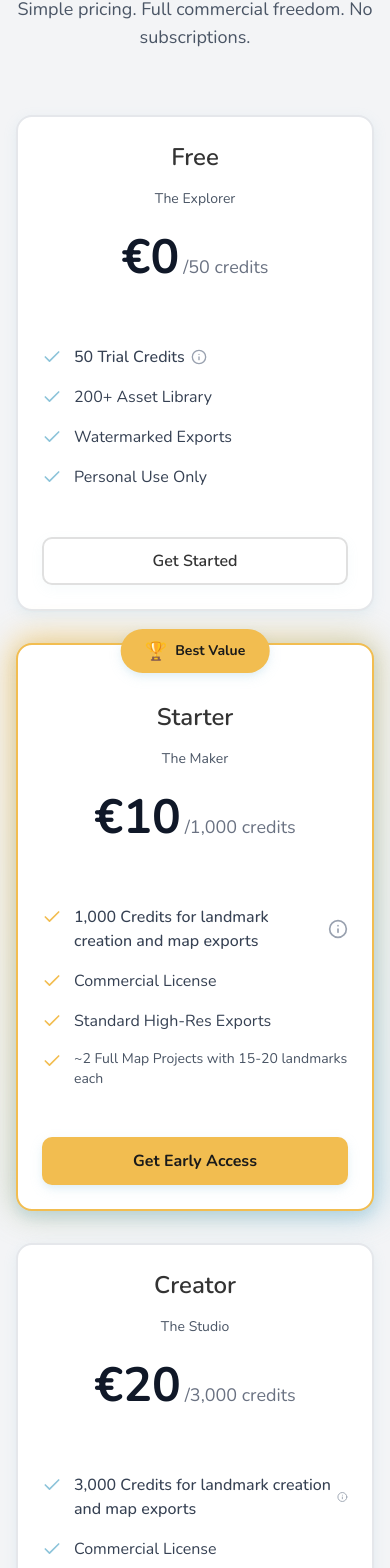
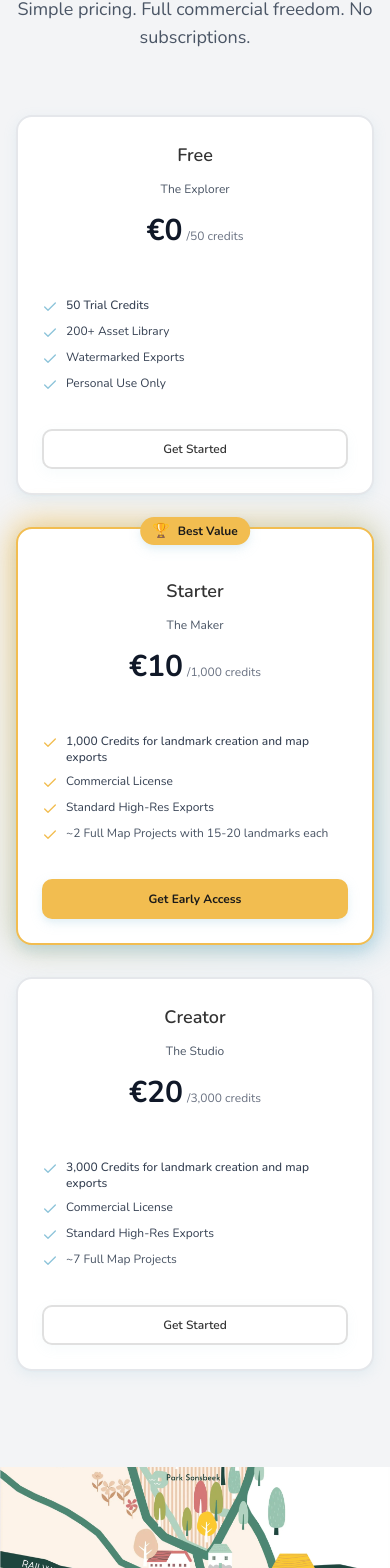
Before and after one commit to wentungwen/papimap-landing-page, a Next.js app: page / in a window 390 px wide. Shown: the part 4611-6179 px from the top of the page. Built offline with nearby package versions, Linux system fonts and the light colour scheme.

Commit message:
feat: Refine pricing card styles and text for better readability; adjust layout for responsiveness

```diff
--- a/app/page.tsx
+++ b/app/page.tsx
@@ -323,60 +323,46 @@ export default function Home() {
               transition={{ duration: 0.6, delay: 0.1 }}
             >
               <Card className="relative h-full flex flex-col border-2 border-gray-200 hover:border-gray-300 transition-all duration-300">
-                <CardHeader className="text-center pb-8">
+                <CardHeader className="text-center pb-4 sm:pb-8">
                   <CardTitle
-                    className="text-2xl mb-2"
+                    className="text-lg sm:text-2xl mb-1 sm:mb-2"
                     style={{ fontFamily: "var(--font-nunito)" }}
                   >
                     Free
                   </CardTitle>
-                  <div className="text-sm text-gray-600 mb-4">The Explorer</div>
+                  <div className="text-xs sm:text-sm text-gray-600 mb-2 sm:mb-4">The Explorer</div>
                   <div className="flex items-baseline justify-center gap-1 mb-2">
-                    <span className="text-5xl font-bold text-gray-900">€0</span>
-                    <span className="text-lg text-gray-500">/50 credits</span>
+                    <span className="text-3xl sm:text-5xl font-bold text-gray-900">€0</span>
+                    <div className="flex items-center gap-1">
+                      <span className="text-xs sm:text-lg text-gray-500">/50 credits</span>
+                    </div>
                   </div>
                 </CardHeader>
                 <CardContent className="flex-grow">
-                  <ul className="space-y-4">
-                    <li className="flex items-start gap-3">
-                      <Check className="h-5 w-5 text-secondary mt-0.5 flex-shrink-0" />
-                      <span className="text-gray-700 font-medium flex items-center gap-1.5">
-                        50 Trial Credits
-                        <TooltipProvider delayDuration={0}>
-                          <Tooltip>
-                            <TooltipTrigger asChild>
-                              <Info className="h-4 w-4 text-gray-400 cursor-help" />
-                            </TooltipTrigger>
-                            <TooltipContent className="bg-gray-900 text-white border-gray-800">
-                              <div className="text-xs space-y-1">
-                                <div>🎨 Create Landmark: 20 Pts</div>
-                                <div>🗺️ Vectorize Base Map: 20 Pts</div>
-                                <div>📥 Final Export: 100 Pts</div>
-                              </div>
-                            </TooltipContent>
-                          </Tooltip>
-                        </TooltipProvider>
-                      </span>
+                  <ul className="space-y-2 sm:space-y-4">
+                    <li className="flex items-start gap-2 sm:gap-3">
+                      <Check className="h-4 sm:h-5 w-4 sm:w-5 text-secondary mt-0.5 flex-shrink-0" />
+                      <span className="text-xs sm:text-sm text-gray-700 font-medium">50 Trial Credits</span>
                     </li>
-                    <li className="flex items-start gap-3">
-                      <Check className="h-5 w-5 text-secondary mt-0.5 flex-shrink-0" />
-                      <span className="text-gray-700">200+ Asset Library</span>
+                    <li className="flex items-start gap-2 sm:gap-3">
+                      <Check className="h-4 sm:h-5 w-4 sm:w-5 text-secondary mt-0.5 flex-shrink-0" />
+                      <span className="text-xs sm:text-sm text-gray-700">200+ Asset Library</span>
                     </li>
-                    <li className="flex items-start gap-3">
-                      <Check className="h-5 w-5 text-secondary mt-0.5 flex-shrink-0" />
-                      <span className="text-gray-700">Watermarked Exports</span>
+                    <li className="flex items-start gap-2 sm:gap-3">
+                      <Check className="h-4 sm:h-5 w-4 sm:w-5 text-secondary mt-0.5 flex-shrink-0" />
+                      <span className="text-xs sm:text-sm text-gray-700">Watermarked Exports</span>
                     </li>
-                    <li className="flex items-start gap-3">
-                      <Check className="h-5 w-5 text-secondary mt-0.5 flex-shrink-0" />
-                      <span className="text-gray-700">Personal Use Only</span>
+                    <li className="flex items-start gap-2 sm:gap-3">
+                      <Check className="h-4 sm:h-5 w-4 sm:w-5 text-secondary mt-0.5 flex-shrink-0" />
+                      <span className="text-xs sm:text-sm text-gray-700">Personal Use Only</span>
                     </li>
                   </ul>
                 </CardContent>
-                <CardFooter className="pt-6">
+                <CardFooter className="pt-3 sm:pt-6">
                   <Button
                     onClick={() => setIsFormOpen(true)}
                     variant="outline"
-                    className="w-full h-12 text-base font-semibold border-2 hover:bg-gray-50"
+                    className="w-full h-10 sm:h-12 text-xs sm:text-base font-semibold border-2 hover:bg-gray-50"
                   >
                     Get Started
                   </Button>
@@ -407,76 +393,62 @@ export default function Home() {
               >
                 {/* Best Value Badge */}
                 <div
-                  className="absolute -top-4 left-1/2 -translate-x-1/2 px-6 py-2 rounded-full text-sm font-bold shadow-lg z-10 flex items-center gap-2"
+                  className="absolute -top-3 left-1/2 -translate-x-1/2 px-3 py-1 sm:px-6 sm:py-2 rounded-full text-xs sm:text-sm font-bold shadow-lg z-10 flex items-center gap-2"
                   style={{
                     backgroundColor: "var(--primary)",
                     color: "#1a1a1a",
                   }}
                 >
-                  <span className="text-lg">🏆</span>
+                  <span className="text-sm sm:text-lg">🏆</span>
                   <span>Best Value</span>
                 </div>
-                <CardHeader className="text-center pb-8 pt-8">
+                <CardHeader className="text-center pb-4 sm:pb-8 pt-6 sm:pt-8">
                   <CardTitle
-                    className="text-2xl mb-2"
+                    className="text-lg sm:text-2xl mb-1 sm:mb-2"
                     style={{ fontFamily: "var(--font-nunito)" }}
                   >
                     Starter
                   </CardTitle>
-                  <div className="text-sm text-gray-600 mb-4">The Maker</div>
+                  <div className="text-xs sm:text-sm text-gray-600 mb-2 sm:mb-4">The Maker</div>
                   <div className="flex items-baseline justify-center gap-1 mb-2">
-                    <span className="text-5xl font-bold text-gray-900">
+                    <span className="text-3xl sm:text-5xl font-bold text-gray-900">
                       €10
                     </span>
-                    <span className="text-lg text-gray-500">
-                      /1,000 credits
-                    </span>
+                    <div className="flex items-center gap-1">
+                      <span className="text-xs sm:text-lg text-gray-500">
+                        /1,000 credits
+                      </span>
+                    </div>
                   </div>
                 </CardHeader>
                 <CardContent className="flex-grow">
-                  <ul className="space-y-4">
-                    <li className="flex items-start gap-3">
-                      <Check className="h-5 w-5 text-primary mt-0.5 flex-shrink-0" />
-                      <span className="text-gray-700 font-medium flex items-center gap-1">
-                        1,000 Credits for landmark creation and map exports
-                        <TooltipProvider delayDuration={0}>
-                          <Tooltip>
-                            <TooltipTrigger asChild>
-                              <Info className="h-5 w-5 text-gray-400 cursor-help flex-shrink-0" />
-                            </TooltipTrigger>
-                            <TooltipContent className="bg-gray-900 text-white border-gray-800">
-                              <div className="text-xs space-y-1">
-                                <div>🎨 Create Landmark: 20 Pts</div>
-                                <div>🗺️ Vectorize Base Map: 20 Pts</div>
-                                <div>📥 Final Export: 100 Pts</div>
-                              </div>
-                            </TooltipContent>
-                          </Tooltip>
-                        </TooltipProvider>
-                      </span>
+                  <ul className="space-y-2 sm:space-y-4">
+                    <li className="flex items-start gap-2 sm:gap-3">
+                      <Check className="h-4 sm:h-5 w-4 sm:w-5 text-primary mt-0.5 flex-shrink-0" />
+                      <span className="text-xs sm:text-sm text-gray-700 font-medium">1,000 Credits for landmark creation and map exports</span>
                     </li>
-                    <li className="flex items-start gap-3">
-                      <Check className="h-5 w-5 text-primary mt-0.5 flex-shrink-0" />
-                      <span className="text-gray-700">Commercial License</span>
+                    <li className="flex items-start gap-2 sm:gap-3">
+                      <Check className="h-4 sm:h-5 w-4 sm:w-5 text-primary mt-0.5 flex-shrink-0" />
+                      <span className="text-xs sm:text-sm text-gray-700">Commercial License</span>
                     </li>
-                    <li className="flex items-start gap-3">
-                      <Check className="h-5 w-5 text-primary mt-0.5 flex-shrink-0" />
-                      <span className="text-gray-700">
+                    <li className="flex items-start gap-2 sm:gap-3">
+                      <Check className="h-4 sm:h-5 w-4 sm:w-5 text-primary mt-0.5 flex-shrink-0" />
+                      <span className="text-xs sm:text-sm text-gray-700">
                         Standard High-Res Exports
                       </span>
                     </li>
-                    <li className="flex items-start gap-3">
-                      <Check className="h-5 w-5 text-primary mt-0.5 flex-shrink-0" />
-                      <span className="text-gray-600 text-sm">
+                    <li className="flex items-start gap-2 sm:gap-3">
+                      <Check className="h-4 sm:h-5 w-4 sm:w-5 text-primary mt-0.5 flex-shrink-0" />
+                      <span className="text-xs sm:text-sm text-gray-600">
                         ~2 Full Map Projects with 15-20 landmarks each
                       </span>
                     </li>
                   </ul>
                 </CardContent>
-                <CardFooter className="pt-6">
+                <CardFooter className="pt-3 sm:pt-6">
                   <Button
                     onClick={() => setIsFormOpen(true)}
-                    className="w-full h-12 text-base font-bold shadow-lg hover:shadow-xl transition-all duration-300"
+                    className="w-full h-10 sm:h-12 text-xs sm:text-base font-bold shadow-lg hover:shadow-xl transition-all duration-300"
                     style={{
                       backgroundColor: "var(--primary)",
                       color: "#1a1a1a",
@@ -496,68 +468,54 @@ export default function Home() {
               transition={{ duration: 0.6, delay: 0.3 }}
             >
               <Card className="relative h-full flex flex-col border-2 border-gray-200 hover:border-gray-300 transition-all duration-300">
-                <CardHeader className="text-center pb-8">
+                <CardHeader className="text-center pb-4 sm:pb-8">
                   <CardTitle
-                    className="text-2xl mb-2"
+                    className="text-lg sm:text-2xl mb-1 sm:mb-2"
                     style={{ fontFamily: "var(--font-nunito)" }}
                   >
                     Creator
                   </CardTitle>
-                  <div className="text-sm text-gray-600 mb-4">The Studio</div>
+                  <div className="text-xs sm:text-sm text-gray-600 mb-2 sm:mb-4">The Studio</div>
                   <div className="flex items-baseline justify-center gap-1 mb-2">
-                    <span className="text-5xl font-bold text-gray-900">
+                    <span className="text-3xl sm:text-5xl font-bold text-gray-900">
                       €20
                     </span>
-                    <span className="text-lg text-gray-500">
-                      /3,000 credits
-                    </span>
+                    <div className="flex items-center gap-1">
+                      <span className="text-xs sm:text-lg text-gray-500">
+                        /3,000 credits
+                      </span>
+                    </div>
                   </div>
                 </CardHeader>
                 <CardContent className="flex-grow">
-                  <ul className="space-y-4">
-                    <li className="flex items-start gap-3">
-                      <Check className="h-5 w-5 text-secondary mt-0.5 flex-shrink-0" />
-                      <span className="text-gray-700 font-medium flex items-center gap-1.5">
-                        3,000 Credits for landmark creation and map exports
-                        <TooltipProvider delayDuration={0}>
-                          <Tooltip>
-                            <TooltipTrigger asChild>
-                              <Info className="h-4 w-4 text-gray-400 cursor-help" />
-                            </TooltipTrigger>
-                            <TooltipContent className="bg-gray-900 text-white border-gray-800">
-                              <div className="text-xs space-y-1">
-                                <div>🎨 Create Landmark: 20 Pts</div>
-                                <div>🗺️ Vectorize Base Map: 20 Pts</div>
-                                <div>📥 Final Export: 100 Pts</div>
-                              </div>
-                            </TooltipContent>
-                          </Tooltip>
-                        </TooltipProvider>
-                      </span>
+                  <ul className="space-y-2 sm:space-y-4">
+                    <li className="flex items-start gap-2 sm:gap-3">
+                      <Check className="h-4 sm:h-5 w-4 sm:w-5 text-secondary mt-0.5 flex-shrink-0" />
+                      <span className="text-xs sm:text-sm text-gray-700 font-medium">3,000 Credits for landmark creation and map exports</span>
                     </li>
-                    <li className="flex items-start gap-3">
-                      <Check className="h-5 w-5 text-secondary mt-0.5 flex-shrink-0" />
-                      <span className="text-gray-700">Commercial License</span>
+                    <li className="flex items-start gap-2 sm:gap-3">
+                      <Check className="h-4 sm:h-5 w-4 sm:w-5 text-secondary mt-0.5 flex-shrink-0" />
+                      <span className="text-xs sm:text-sm text-gray-700">Commercial License</span>
                     </li>
-                    <li className="flex items-start gap-3">
-                      <Check className="h-5 w-5 text-secondary mt-0.5 flex-shrink-0" />
-                      <span className="text-gray-700">
+                    <li className="flex items-start gap-2 sm:gap-3">
+                      <Check className="h-4 sm:h-5 w-4 sm:w-5 text-secondary mt-0.5 flex-shrink-0" />
+                      <span className="text-xs sm:text-sm text-gray-700">
                         Standard High-Res Exports
                       </span>
                     </li>
-                    <li className="flex items-start gap-3">
-                      <Check className="h-5 w-5 text-secondary mt-0.5 flex-shrink-0" />
-                      <span className="text-gray-600 text-sm">
+                    <li className="flex items-start gap-2 sm:gap-3">
+                      <Check className="h-4 sm:h-5 w-4 sm:w-5 text-secondary mt-0.5 flex-shrink-0" />
+                      <span className="text-xs sm:text-sm text-gray-600">
                         ~7 Full Map Projects
                       </span>
                     </li>
                   </ul>
                 </CardContent>
-                <CardFooter className="pt-6">
+                <CardFooter className="pt-3 sm:pt-6">
                   <Button
                     onClick={() => setIsFormOpen(true)}
                     variant="outline"
-                    className="w-full h-12 text-base font-semibold border-2 hover:bg-gray-50"
+                    className="w-full h-10 sm:h-12 text-xs sm:text-base font-semibold border-2 hover:bg-gray-50"
                   >
                     Get Started
                   </Button>
```
